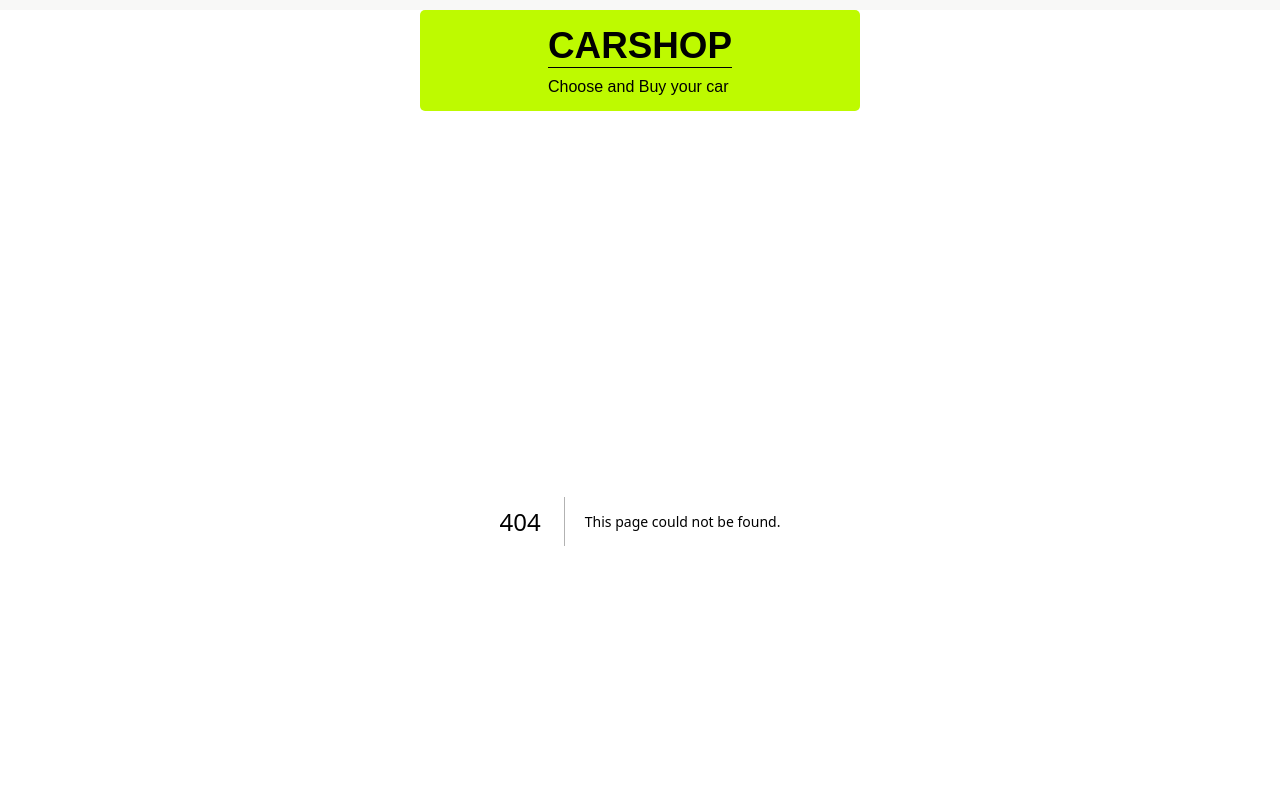
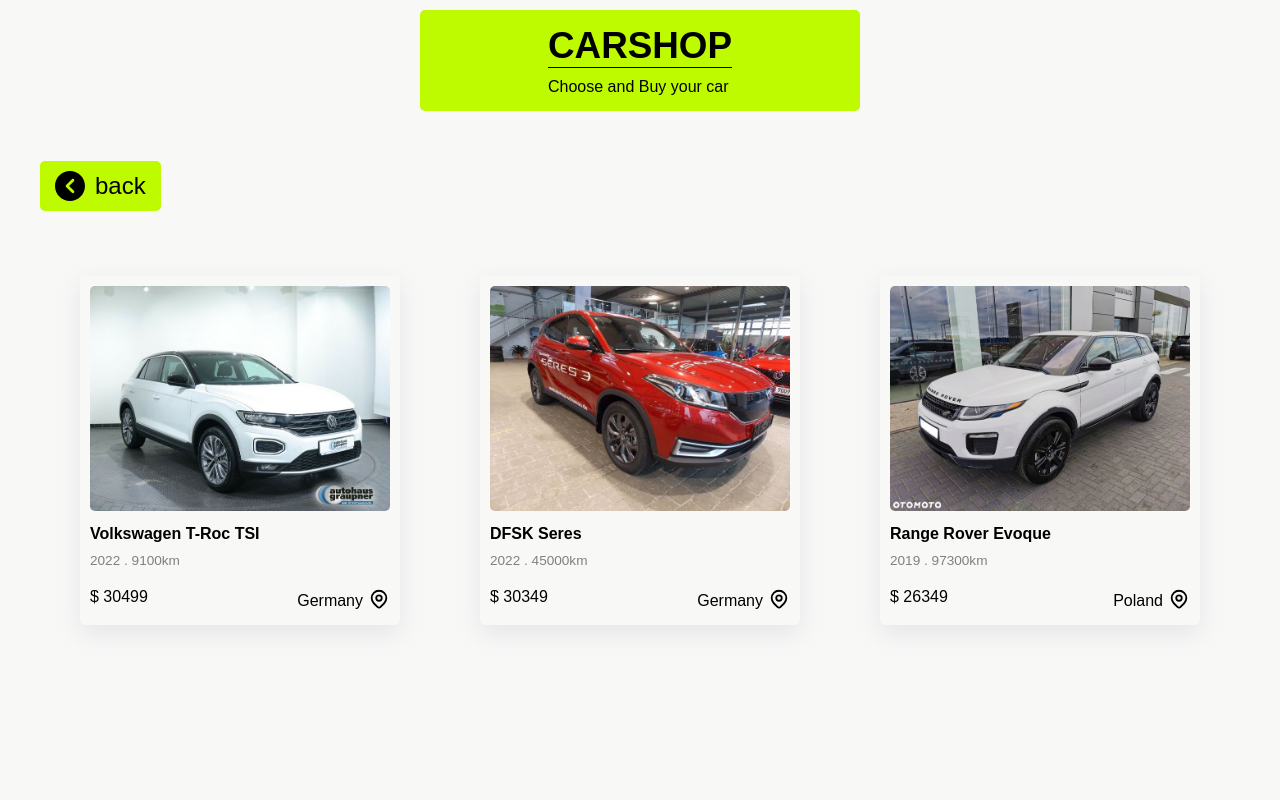
Before and after one commit to Iliaddh/CarShop, a Next.js app: page /categories/suv in a window 1280 px wide. Before the commit this address had no page. Shown: the top 800 px of the page. Built offline with nearby package versions, Linux system fonts and the light colour scheme.

Commit message:
Categories section and its functionality

```diff
--- /dev/null
+++ b/components/module/Categories.module.css
@@ -0,0 +1,30 @@
+.container {
+    box-shadow: rgba(149, 157, 165, 0.2) 0px 8px 24px;
+    width: fit-content;
+    margin: 50px auto;
+    display: flex;
+    justify-content: space-between;
+    align-items: center;
+    border-radius: 5px;
+  }
+
+  .container div {
+    text-align: center;
+    margin: 5px;
+    background-color: #befa00;
+    padding: 5px;
+    padding-bottom: 0;
+    border-radius: 5px;
+    width: 100px;
+  }
+
+  @media (max-width: 600px) {
+    .container {
+      width: 320px;
+      flex-wrap: wrap;
+    }
+
+    .container div {
+      width: 150px;
+    }
+  }
--- /dev/null
+++ b/components/templates/CarsList.js
@@ -0,0 +1,29 @@
+import styles from "./CarsList.module.css";
+import { useRouter } from "next/router";
+import Back from "../icons/Back"
+import Card from "../module/Card";
+
+
+function CarsList({data}) {
+    const router = useRouter();
+
+    const backHandler = () => {
+        router.back();
+    }
+
+  return (
+    <div className={styles.container}>
+        <div className={styles.back} onClick={backHandler}>
+           <Back/>
+           <p>back</p>
+        </div>
+        <div className={styles.cards}>
+            {data.map(item => (
+                <Card key={item.id} {... item}/>
+            ))}
+        </div>
+    </div>
+  )
+}
+
+export default CarsList
--- /dev/null
+++ b/components/templates/CarsList.module.css
@@ -0,0 +1,26 @@
+.container {
+    max-width: 1200px;
+    margin: auto;
+  }
+
+  .back {
+    display: flex;
+    align-items: center;
+    font-size: 1.5rem;
+    width: fit-content;
+    background-color: #befa00;
+    padding: 10px 15px;
+    border-radius: 5px;
+    margin: 50px 0;
+    cursor: pointer;
+  }
+
+  .back p {
+    margin-left: 10px;
+  }
+
+  .cards {
+    display: flex;
+    justify-content: space-around;
+    flex-wrap: wrap;
+  }
--- a/src/pages/cars/index.js
+++ b/src/pages/cars/index.js
@@ -1,11 +1,12 @@
 import React from 'react';
 import carsData from '../../../data/carsData';
 import CarsPage from '../../../components/templates/CarsPage';
+import Categories from '../../../components/module/Categories';
 
 function index() {
   return (
     <div>
-
+      <Categories/>
       <CarsPage data={carsData}/>
     </div>
   )
--- /dev/null
+++ b/src/pages/categories/suv.js
@@ -0,0 +1,12 @@
+import CarsList from "../../../components/templates/CarsList";
+import carsData from "../../../data/carsData"
+
+function Suv() {
+    const suvCars = carsData.filter(car => car.category === "suv");
+    console.log(suvCars)
+  return (
+    <CarsList data={suvCars}/>
+  )
+}
+
+export default Suv
```
Also changed, not shown: components/module/Categories.js (added, +39 -0 lines), src/pages/categories/hatchback.js (added, +12 -0 lines), src/pages/categories/sedan.js (added, +12 -0 lines), src/pages/categories/sport.js (added, +12 -0 lines).
